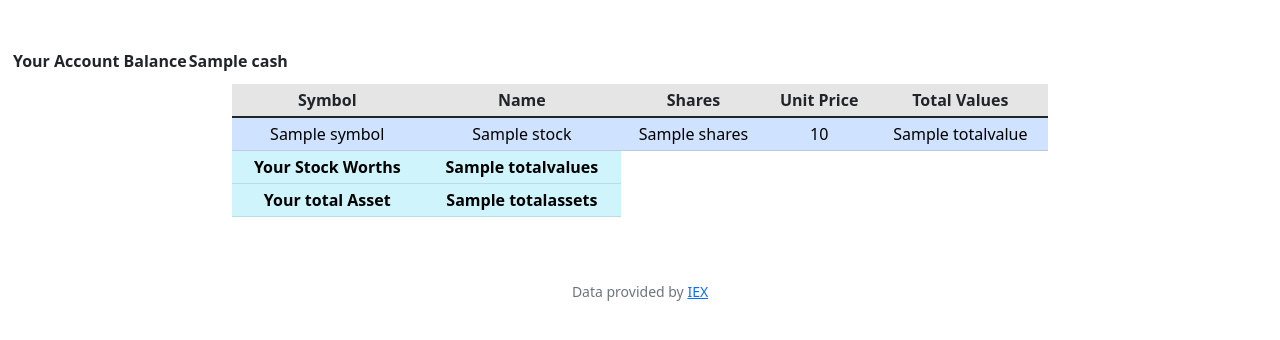
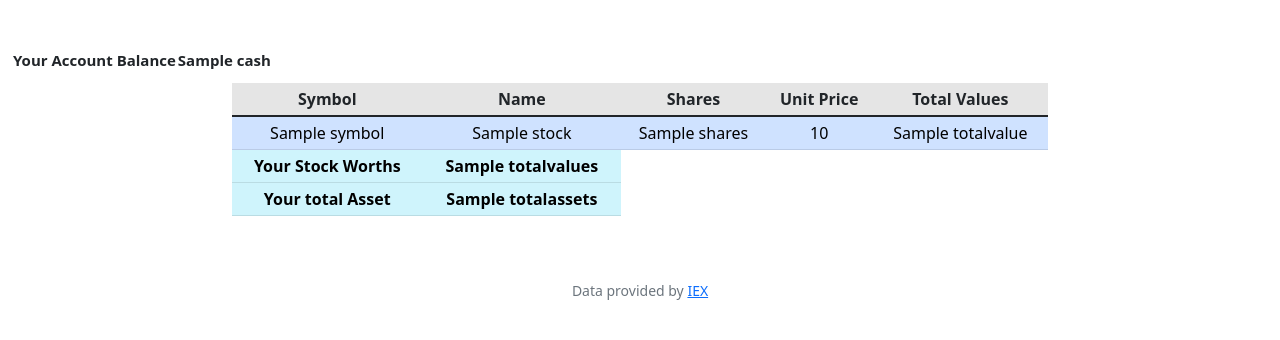
Before and after one commit to vdnnguyen94/web, a Flask app: template templates/portfolio.html in a window 1280 px wide. Shown: the part 76-416 px from the top of the page. Run offline with Flask 3, Linux system fonts and the light colour scheme; the template is opened without the code that fills it: most values are stand-ins (such as "Sample title", 1, 10 or a date in 2020); lists and menus that the app fills with data are empty; some libraries are stand-ins or nearby versions.

Commit message:
Fri, Sep 1, 2023, 8:35 PM -04:00

```diff
--- a/static/styles.css
+++ b/static/styles.css
@@ -39,13 +39,19 @@ nav .navbar-brand .green
 .scrensize1 {
     width: 50%;
 }
+.screensize2{
+    font-size: 10px;
+}
 }
 @media (min-width: 600px){
 .screensize0 {
         width: 65%;
         font-size: medium;
 }
-    .scrensize1 {
+.scrensize1 {
         width: 50%;
 }
+.screensize2{
+    font-size: 15px;
 }
+}
--- a/templates/portfolio.html
+++ b/templates/portfolio.html
@@ -5,7 +5,7 @@
 {% endblock %}
 
 {% block main %}
-<table>
+<table class="screensize2">
     <tr>
         <th>Your Account Balance</th>
         <th>{{ cash }}</th>
```
Also changed, not shown: 1 other file.
